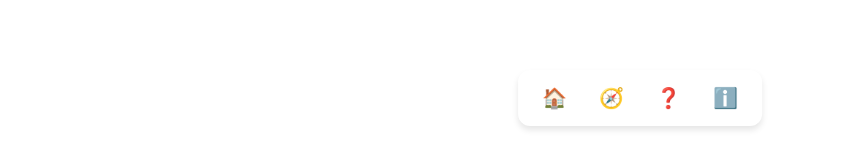
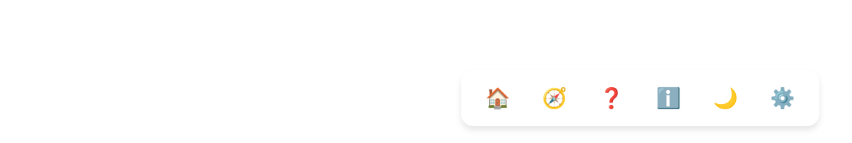
Before and after one commit to nitisbig/Chatgpt, a Next.js app: page / in a window 1280 px wide. Shown: the part 654-797 px from the top of the page, without its empty margins (0-852 px from the left). Built offline with nearby package versions, Linux system fonts and the light colour scheme.

Commit message:
Add dark mode and settings popup

```diff
--- a/components/NavBar.js
+++ b/components/NavBar.js
@@ -1,4 +1,5 @@
 import Link from 'next/link';
+import { useState, useEffect } from 'react';
 
 const navItems = [
   { href: '/', icon: '🏠', label: 'Home' },
@@ -8,13 +9,26 @@ const navItems = [
 ];
 
 export default function NavBar() {
+  const [darkMode, setDarkMode] = useState(false);
+  const [showSettings, setShowSettings] = useState(false);
+
+  useEffect(() => {
+    if (darkMode) {
+      document.body.style.background = '#333';
+      document.body.style.color = '#fff';
+    } else {
+      document.body.style.background = '#fff';
+      document.body.style.color = '#000';
+    }
+  }, [darkMode]);
+
   return (
     <nav style={{
       position: 'fixed',
       bottom: '20px',
       left: '50%',
       transform: 'translateX(-50%)',
-      background: '#fff',
+      background: darkMode ? '#222' : '#fff',
       borderRadius: '12px',
       boxShadow: '0 4px 6px rgba(0,0,0,0.1)',
       padding: '8px 16px',
@@ -23,8 +37,9 @@ export default function NavBar() {
       zIndex: 1000
     }}>
       {navItems.map((item) => (
-        <Link key={item.href} href={item.href} style={{ textDecoration: 'none', color: '#333' }}>
-          <div style={{
+        <Link key={item.href} href={item.href} style={{ textDecoration: 'none', color: darkMode ? '#fff' : '#333' }}>
+          <div
+            style={{
               display: 'flex',
               flexDirection: 'column',
               alignItems: 'center',
@@ -32,13 +47,76 @@ export default function NavBar() {
               borderRadius: '8px',
               transition: 'background 0.2s'
             }}
-          onMouseEnter={(e) => e.currentTarget.style.background = '#f0f0f0'}
+            onMouseEnter={(e) => e.currentTarget.style.background = darkMode ? '#444' : '#f0f0f0'}
             onMouseLeave={(e) => e.currentTarget.style.background = 'transparent'}
           >
             <span style={{ fontSize: '20px' }}>{item.icon}</span>
           </div>
         </Link>
       ))}
+
+      <button
+        onClick={() => setDarkMode(!darkMode)}
+        style={{
+          background: 'none',
+          border: 'none',
+          cursor: 'pointer',
+          padding: '8px',
+          borderRadius: '8px',
+          color: darkMode ? '#fff' : '#333'
+        }}
+      >
+        <span style={{ fontSize: '20px' }}>{darkMode ? '☀️' : '🌙'}</span>
+      </button>
+
+      <button
+        onClick={() => setShowSettings(!showSettings)}
+        style={{
+          background: 'none',
+          border: 'none',
+          cursor: 'pointer',
+          padding: '8px',
+          borderRadius: '8px',
+          color: darkMode ? '#fff' : '#333'
+        }}
+      >
+        <span style={{ fontSize: '20px' }}>⚙️</span>
+      </button>
+
+      {showSettings && (
+        <div
+          style={{
+            position: 'fixed',
+            bottom: '80px',
+            left: '50%',
+            transform: 'translateX(-50%)',
+            background: darkMode ? '#222' : '#fff',
+            border: '1px solid',
+            borderColor: darkMode ? '#555' : '#ccc',
+            padding: '12px',
+            borderRadius: '8px',
+            display: 'grid',
+            gridTemplateColumns: 'repeat(2, 1fr)',
+            gap: '8px',
+            zIndex: 1001
+          }}
+        >
+          {['Profile', 'Notifications', 'Privacy', 'Help'].map((label) => (
+            <div
+              key={label}
+              style={{
+                padding: '8px',
+                borderRadius: '4px',
+                background: darkMode ? '#444' : '#f0f0f0',
+                textAlign: 'center',
+                color: darkMode ? '#fff' : '#333'
+              }}
+            >
+              {label}
+            </div>
+          ))}
+        </div>
+      )}
     </nav>
   );
 }
```
Lines whose indentation alone changed are shown as unchanged.
